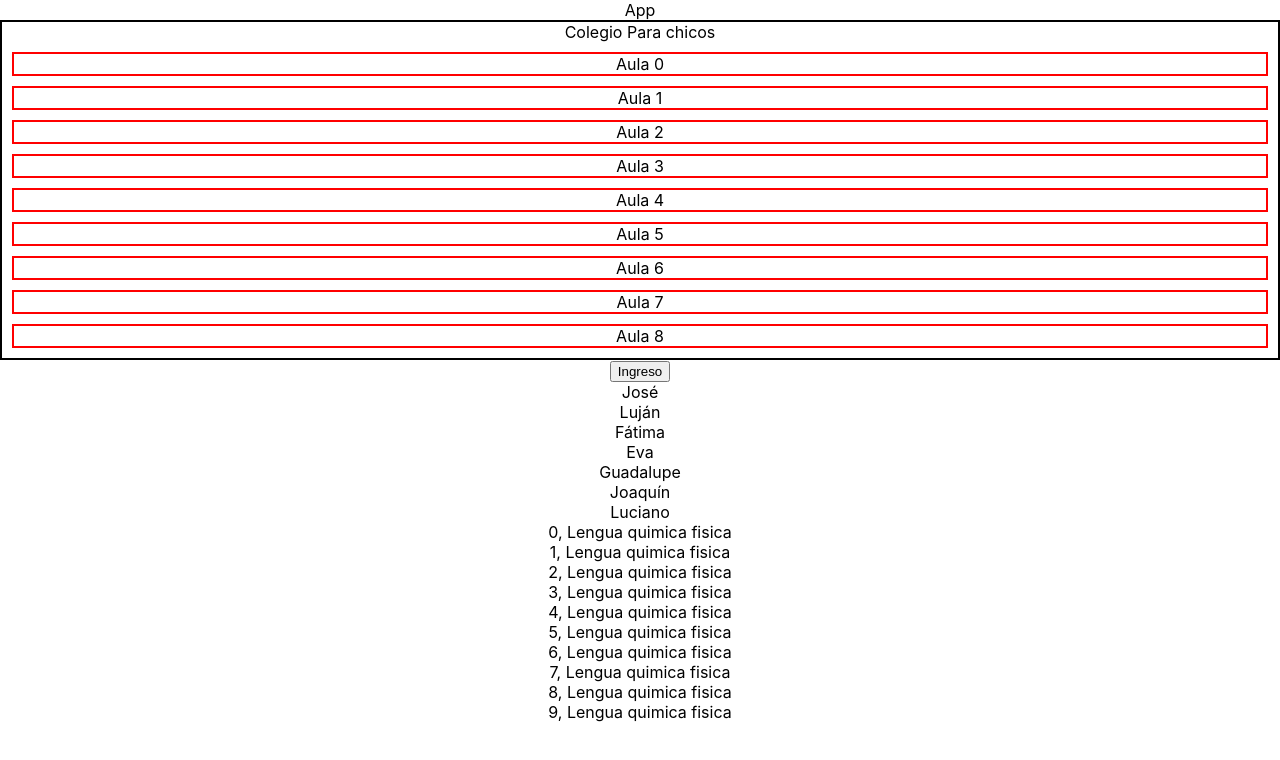
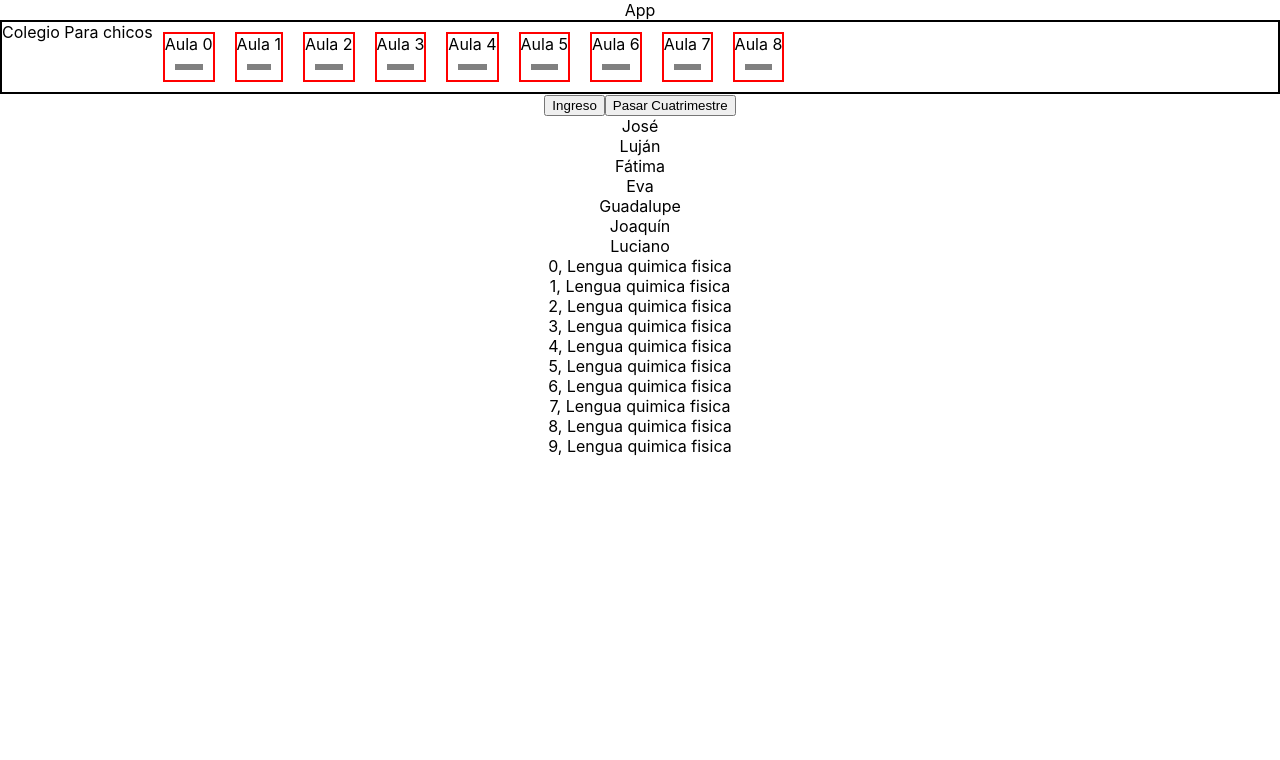
Before and after one commit to FerAmadini/colegio, a React (Create React App) app in the folder colegio-react/: page / in a window 1280 px wide. Shown: the top 760 px of the page. Built offline with nearby package versions, Linux system fonts and the light colour scheme.

Commit message:
din¡bujasmos docentes + funcion aprender

```diff
--- a/colegio-react/src/Alumno/Alumno.tsx
+++ b/colegio-react/src/Alumno/Alumno.tsx
@@ -5,6 +5,7 @@ function Alumno (props: AlumnoDTO){
     return (<div className="alumno">
         {props.nombre}
         {props.edad}
+        {props.conocimientos}
     </div>)
 }
 export default Alumno
--- a/colegio-react/src/App.tsx
+++ b/colegio-react/src/App.tsx
@@ -3,13 +3,13 @@ import Colegio from './Colegio/Colegio';
 
 
 function App() {
-  const alumnos =  [{nombre:"José", key:"0", edad:8},
-                    {nombre:"Luján", key:"1", edad:6},
-                    {nombre:"Fátima", key:"2", edad:5},
-                    {nombre:"Eva", key:"3", edad:3},
-                    {nombre:"Guadalupe", key:"4", edad:1},
-                    {nombre:"Joaquín", key:"5", edad:8},
-                    {nombre:"Luciano", key:"6", edad:5}]
+  const alumnos =  [{nombre:"José", key:"0", edad:8, conocimientos:[]},
+                    {nombre:"Luján", key:"1", edad:6, conocimientos:[]},
+                    {nombre:"Fátima", key:"2", edad:5, conocimientos:[]},
+                    {nombre:"Eva", key:"3", edad:3, conocimientos:[]},
+                    {nombre:"Guadalupe", key:"4", edad:1, conocimientos:[]},
+                    {nombre:"Joaquín", key:"5", edad:8, conocimientos:[]},
+                    {nombre:"Luciano", key:"6", edad:5, conocimientos:[]}]
 
   const docentes =[{nombre:0, key:0, catedra:['Lengua ', 'quimica ', 'fisica ']},
                    {nombre:1, key:1, catedra:['Lengua ', 'quimica ', 'fisica ']},
--- a/colegio-react/src/Aula/Aula.tsx
+++ b/colegio-react/src/Aula/Aula.tsx
@@ -2,6 +2,7 @@ import React from "react";
 import Alumno from "../Alumno/Alumno";
 import "./aula.css"
 import { AulaDTO } from '../models/commons';
+import Docente from "../Docente/Docente";
 
  function Aula (props:AulaDTO) {
 
@@ -11,6 +12,7 @@ import { AulaDTO } from '../models/commons';
             {props.curso?.map((alumno)=>
                 <Alumno {...alumno} />
             )}
+            <Docente {...props.docente}/>
             </div>
             </>
     )
--- a/colegio-react/src/Colegio/Colegio.tsx
+++ b/colegio-react/src/Colegio/Colegio.tsx
@@ -13,6 +13,7 @@ function Colegio (props:{cantAulas: number, alumnosActuales: AlumnoDTO[], plante
         //this.state={nombre:this.nombre, aulas:aulas};
         const [nombre,setNombre] = useState ("Para chicos")
         const [aulas,setAulas] = useState<AulaDTO[]>(aulasNuevas)
+        const [cuatrimestre, setCuatrimestre] = useState (0)
 
 
 
@@ -35,6 +36,19 @@ function Colegio (props:{cantAulas: number, alumnosActuales: AlumnoDTO[], plante
         setAulas(aulasActuales)
 
     }
+
+    const aprender = () =>{
+        aulas.forEach((aula)=>{
+            //@ts-ignore
+            const saber = aula.docente.catedra[cuatrimestre]
+            aula.curso.forEach((alumno)=>{
+                alumno.conocimientos.push(saber)
+            })
+        })
+        if(cuatrimestre < 3){
+        setCuatrimestre (cuatrimestre + 1)
+        }
+    }
     /*egreso(){
         return this.alumnos
     }*/
@@ -50,8 +64,10 @@ function Colegio (props:{cantAulas: number, alumnosActuales: AlumnoDTO[], plante
             )}
         </div>
         <button onClick={ingreso}>Ingreso</button>
+        <button onClick={aprender}>Pasar Cuatrimestre</button>
         </>
     )
+
     }
 
 
--- a/colegio-react/src/Colegio/colegio.css
+++ b/colegio-react/src/Colegio/colegio.css
@@ -1,3 +1,4 @@
 .colegio{
     border: 2px solid black;
+    display: flex;
 }
--- a/colegio-react/src/models/commons.ts
+++ b/colegio-react/src/models/commons.ts
@@ -1,6 +1,7 @@
 export interface AlumnoDTO{
     nombre: string,
-    edad: number
+    edad: number,
+    conocimientos: string[]
 }
 
 export interface AulaDTO{
```
